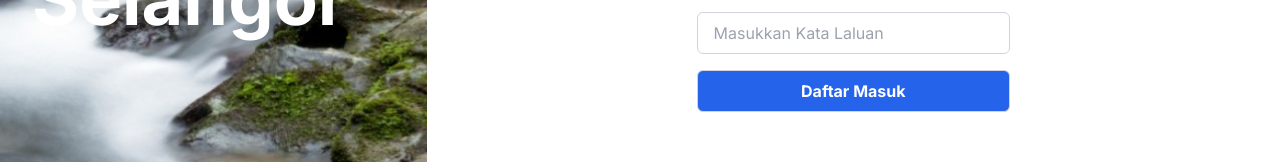
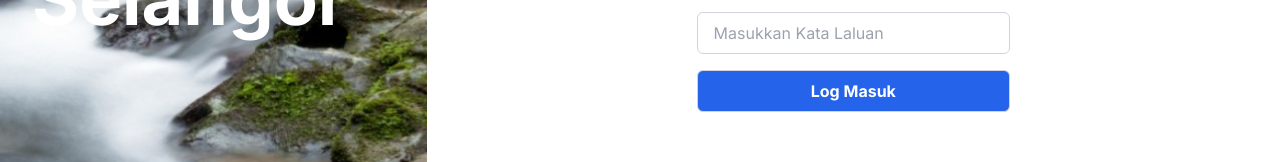
Before and after one commit to ifaridaiman/selgis-core, a Next.js app: page / in a window 1280 px wide. Shown: the part 545-707 px from the top of the page. Built offline with nearby package versions, Linux system fonts and the light colour scheme.

Commit message:
update on router after login

```diff
--- a/app/page.tsx
+++ b/app/page.tsx
@@ -2,6 +2,7 @@
 import { AuthService } from "@/services/auth.service";
 import Image from "next/image";
 import { useForm, SubmitHandler } from "react-hook-form"
+import { useRouter } from "next/navigation";
 
 type loginType = {
   username: string,
@@ -13,9 +14,15 @@ export default function Home() {
 
   const {register, handleSubmit, formState: {errors}} = useForm<loginType>()
   const authService = new AuthService();
+  const router = useRouter();  // Initialize the useRouter hook
 
-  const onSubmit: SubmitHandler<loginType> = (data) => {
-    authService.login(data.username, data.password)
+  const onSubmit: SubmitHandler<loginType> = async (data) => {
+    const result = await authService.login(data.username, data.password);
+    if (result.token){
+      router.push('/dashboard')
+    }else{
+      alert(result.error || "Login failed. Please try again.")
+    }
   }
   return (
     <main className="flex w-screen h-screen">
@@ -66,9 +73,8 @@ export default function Home() {
             </div>
 
             <div className="mb-4">
-              <button type="submit" className="border border-gray-300 rounded-md px-4 py-2 w-full bg-blue-600 text-white font-bold text-base">
-                Daftar Masuk
-              </button>
+              <input type="submit" className="border border-gray-300 rounded-md px-4 py-2 w-full bg-blue-600 text-white font-bold text-base" value={'Log Masuk'} />
+
             </div>
           </form>
         </div>
```
